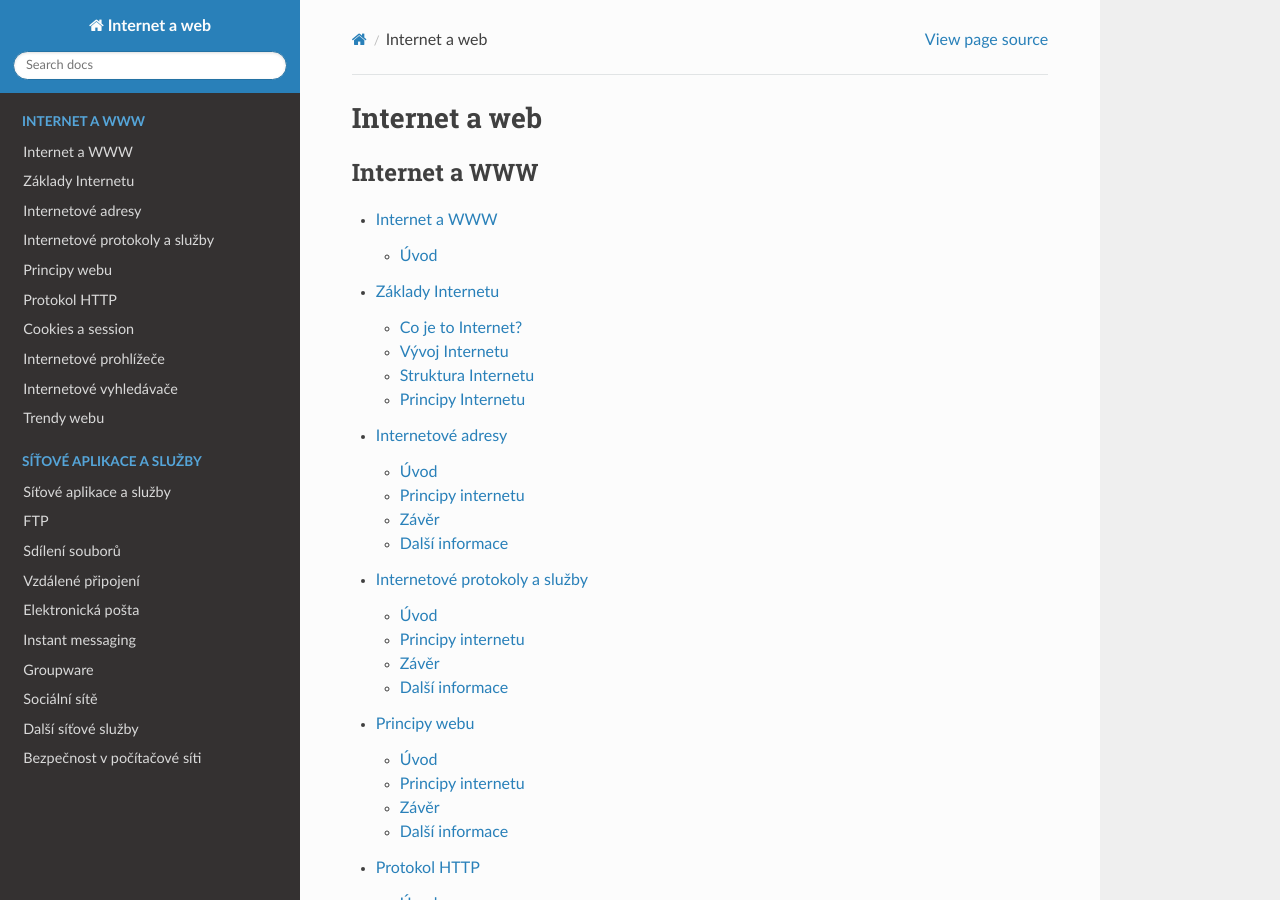
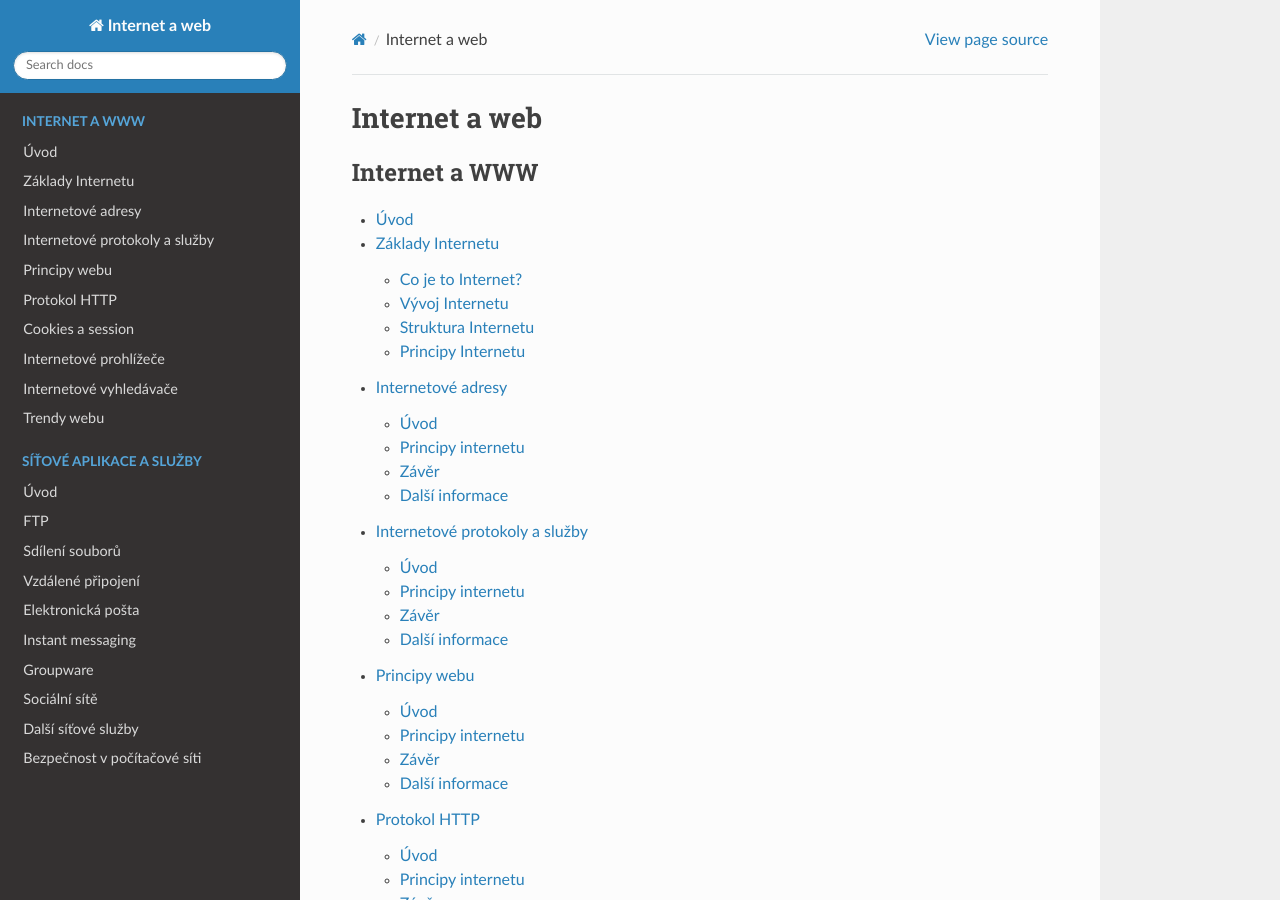
Before and after one commit to lucny/internet, a Sphinx documentation site: the page built from docs/source/index.rst, in a window 1280 px wide and 900 px high. Built offline with Sphinx 7.4.7 and the Read the Docs theme 2.0.0, drawn with Linux system fonts in a browser that asks for light colours; some of the changed text lies outside the part shown.

Commit message:
oprava struktury

```diff
--- a/docs/source/index.rst
+++ b/docs/source/index.rst
@@ -21,6 +21,7 @@ Internet a web
    internet-www/internetove_vyhledavace
    internet-www/trendy_webu
 
+
 .. toctree::
    :maxdepth: 2
    :caption: Síťové aplikace a služby
@@ -35,6 +36,7 @@ Internet a web
    sitove-aplikace/socialni_site
    sitove-aplikace/dalsi_sluzby
    sitove-aplikace/bezpecnost
+
 
 .. toctree::
    :maxdepth: 2
--- a/docs/source/internet-www/index.rst
+++ b/docs/source/internet-www/index.rst
@@ -1,7 +1,4 @@
-Internet a WWW
-==============
-
 Úvod
-----
+====
 
 Internet je celosvětová síť počítačů, která umožňuje přenos informací. Jak vlastně funguje? Jak se na něm pohybovat? A co je to vlastně WWW?
--- a/docs/source/sitove-aplikace/index.rst
+++ b/docs/source/sitove-aplikace/index.rst
@@ -1,7 +1,3 @@
-########################
-Síťové aplikace a služby
-########################
-
 Úvod
 ====
 
```
